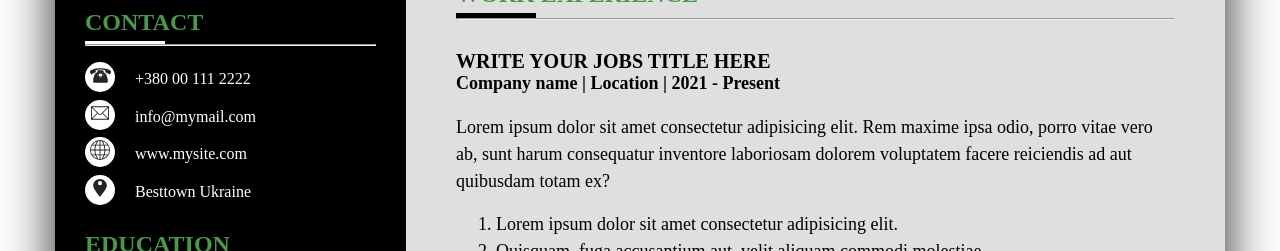
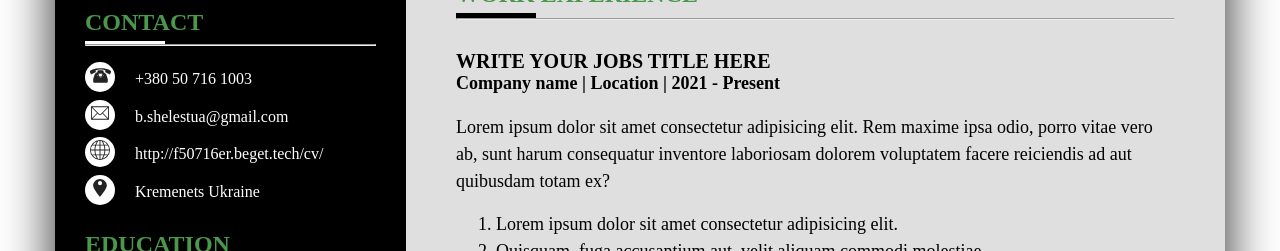
Before and after one commit to BSKOM/rsschool-cv, a plain HTML site: page cv/index.html in a window 1280 px wide. Shown: the part 638-889 px from the top of the page. Drawn offline with Linux system fonts and the light colour scheme.

Commit message:
feat: modified contacts

```diff
--- a/cv/index.html
+++ b/cv/index.html
@@ -79,10 +79,10 @@
             <span class="sv-brief__line"></span>
             <hr>
             <div class="contacts">
-              <a class="contacts__phone contact" href="tel:+380001112222">+380 00 111 2222</a>
-              <a class="contacts__email contact" href="#">info@mymail.com</a>
-              <a class="contacts__web contact" href="#">www.mysite.com</a>
-              <a class="contacts__address contact" href="#">Besttown Ukraine</a>
+              <a class="contacts__phone contact" href="tel:+380507161003">+380 50 716 1003</a>
+              <a class="contacts__email contact" href="#">b.shelestua@gmail.com</a>
+              <a class="contacts__web contact" href="http://f50716er.beget.tech/cv/">http://f50716er.beget.tech/cv/</a>
+              <a class="contacts__address contact" href="#">Kremenets Ukraine</a>
             </div>
           </div>
           <div class="cv-educ">
```
